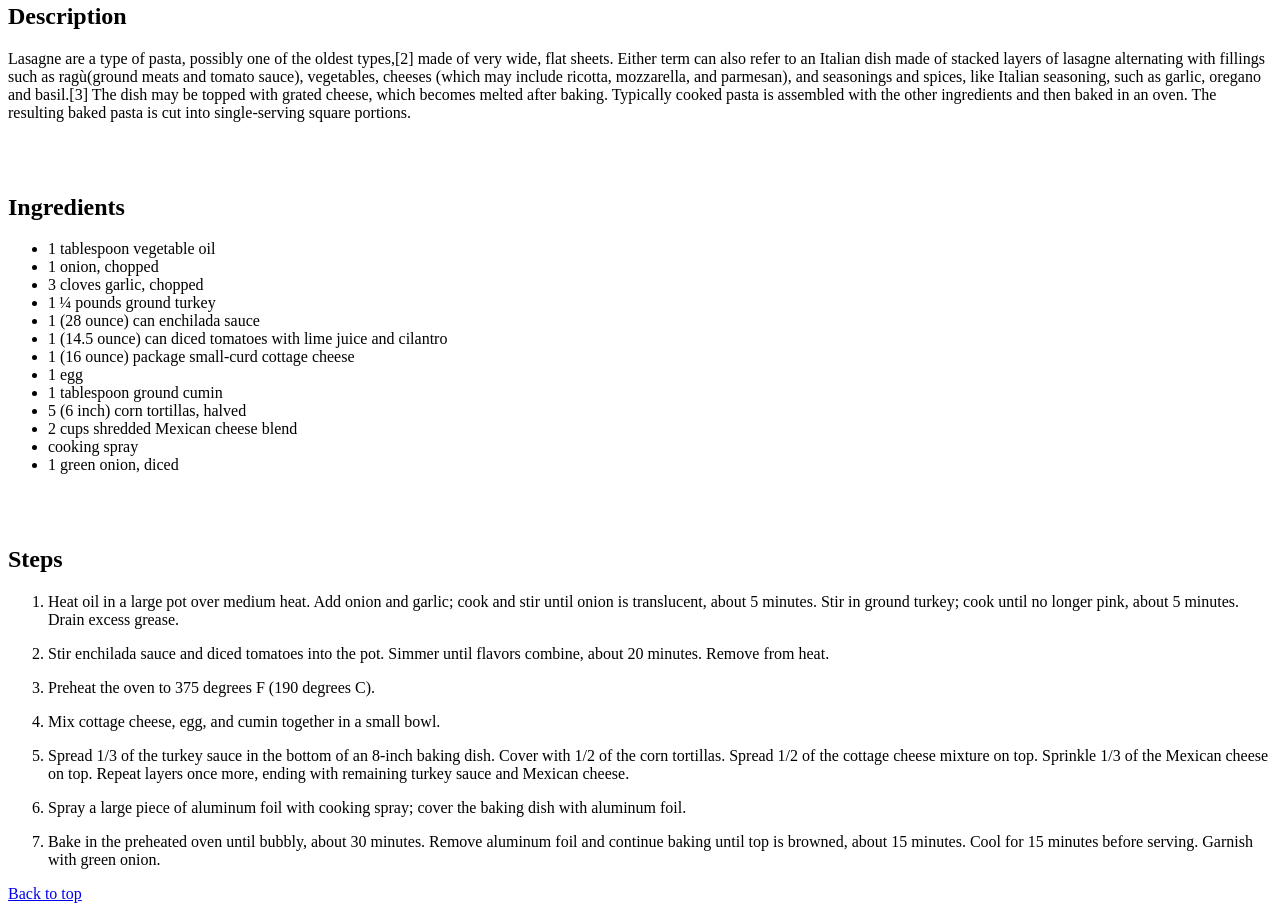
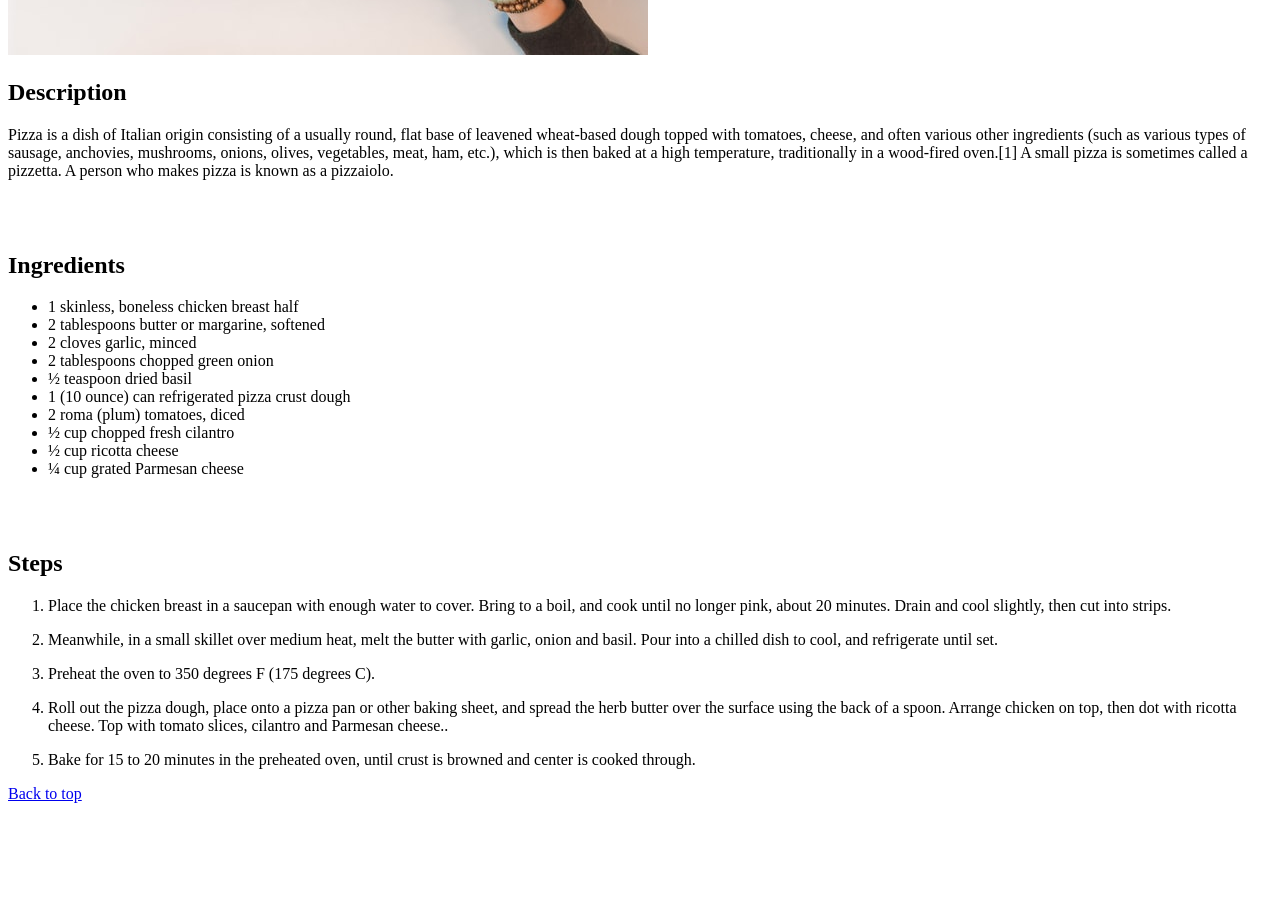
Before and after one commit to mkonefal1/odin-recipes, a plain HTML site: page recipes/Pizza.html in a window 1280 px wide. Shown: the part 576-1487 px from the top of the page. After the commit the page ends 1387 px from the top, so only its background shows below. Drawn offline with Linux system fonts and the light colour scheme.

Commit message:
Finish Pizza page; create order list in index.html

```diff
--- a/recipes/Pizza.html
+++ b/recipes/Pizza.html
@@ -4,43 +4,38 @@
     <meta charset="UTF-8" />
     <meta http-equiv="X-UA-Compatible" content="IE=edge" />
     <meta name="viewport" content="width=device-width, initial-scale=1.0" />
-    <title>Lasagna</title>
+    <title>Pizza</title>
   </head>
   <body>
     <a href="/Index.html"><h5>Homepage</h5></a>
-    <h1 id="#top">Lasagna</h1>
-    <img src="/recipes/IMG/Lasagna.jpeg" alt="Lasagna Pic" />
+    <h1 id="#top">Pizza</h1>
+    <img src="/recipes/IMG/pizza.jpeg" alt="Pizza Pic" />
     <br />
     <h2>Description</h2>
 
     <p>
-      Lasagne are a type of pasta, possibly one of the oldest types,[2] made of
-      very wide, flat sheets. Either term can also refer to an Italian dish made
-      of stacked layers of lasagne alternating with fillings such as ragù(ground
-      meats and tomato sauce), vegetables, cheeses (which may include ricotta,
-      mozzarella, and parmesan), and seasonings and spices, like Italian
-      seasoning, such as garlic, oregano and basil.[3] The dish may be topped
-      with grated cheese, which becomes melted after baking. Typically cooked
-      pasta is assembled with the other ingredients and then baked in an oven.
-      The resulting baked pasta is cut into single-serving square portions.
+      Pizza is a dish of Italian origin consisting of a usually round, flat base
+      of leavened wheat-based dough topped with tomatoes, cheese, and often
+      various other ingredients (such as various types of sausage, anchovies,
+      mushrooms, onions, olives, vegetables, meat, ham, etc.), which is then
+      baked at a high temperature, traditionally in a wood-fired oven.[1] A
+      small pizza is sometimes called a pizzetta. A person who makes pizza is
+      known as a pizzaiolo.
     </p>
     <br />
     <br />
     <h2>Ingredients</h2>
     <ul>
-      <li>1 tablespoon vegetable oil</li>
-      <li>1 onion, chopped</li>
-      <li>3 cloves garlic, chopped</li>
-      <li>1 ¼ pounds ground turkey</li>
-      <li>1 (28 ounce) can enchilada sauce</li>
-      <li>1 (14.5 ounce) can diced tomatoes with lime juice and cilantro</li>
-      <li>1 (16 ounce) package small-curd cottage cheese</li>
-      <li>1 egg</li>
-      <li>1 tablespoon ground cumin</li>
-      <li>5 (6 inch) corn tortillas, halved</li>
-      <li>2 cups shredded Mexican cheese blend</li>
-      <li>cooking spray</li>
-      <li>1 green onion, diced</li>
+      <li>1 skinless, boneless chicken breast half</li>
+      <li>2 tablespoons butter or margarine, softened</li>
+      <li>2 cloves garlic, minced</li>
+      <li>2 tablespoons chopped green onion</li>
+      <li>½ teaspoon dried basil</li>
+      <li>1 (10 ounce) can refrigerated pizza crust dough</li>
+      <li>2 roma (plum) tomatoes, diced</li>
+      <li>½ cup chopped fresh cilantro</li>
+      <li>½ cup ricotta cheese</li>
+      <li>¼ cup grated Parmesan cheese</li>
     </ul>
     <br />
     <br />
@@ -48,44 +43,33 @@
     <ol>
       <li>
         <p>
-          Heat oil in a large pot over medium heat. Add onion and garlic; cook
-          and stir until onion is translucent, about 5 minutes. Stir in ground
-          turkey; cook until no longer pink, about 5 minutes. Drain excess
-          grease.
+          Place the chicken breast in a saucepan with enough water to cover.
+          Bring to a boil, and cook until no longer pink, about 20 minutes.
+          Drain and cool slightly, then cut into strips.
         </p>
       </li>
       <li>
         <p>
-          Stir enchilada sauce and diced tomatoes into the pot. Simmer until
-          flavors combine, about 20 minutes. Remove from heat.
+          Meanwhile, in a small skillet over medium heat, melt the butter with
+          garlic, onion and basil. Pour into a chilled dish to cool, and
+          refrigerate until set.
         </p>
       </li>
       <li>
-        <p>Preheat the oven to 375 degrees F (190 degrees C).</p>
-      </li>
-      <li>
-        <p>Mix cottage cheese, egg, and cumin together in a small bowl.</p>
+        <p>Preheat the oven to 350 degrees F (175 degrees C).</p>
       </li>
       <li>
         <p>
-          Spread 1/3 of the turkey sauce in the bottom of an 8-inch baking dish.
-          Cover with 1/2 of the corn tortillas. Spread 1/2 of the cottage cheese
-          mixture on top. Sprinkle 1/3 of the Mexican cheese on top. Repeat
-          layers once more, ending with remaining turkey sauce and Mexican
-          cheese.
+          Roll out the pizza dough, place onto a pizza pan or other baking
+          sheet, and spread the herb butter over the surface using the back of a
+          spoon. Arrange chicken on top, then dot with ricotta cheese. Top with
+          tomato slices, cilantro and Parmesan cheese..
         </p>
       </li>
       <li>
         <p>
-          Spray a large piece of aluminum foil with cooking spray; cover the
-          baking dish with aluminum foil.
-        </p>
-      </li>
-      <li>
-        <p>
-          Bake in the preheated oven until bubbly, about 30 minutes. Remove
-          aluminum foil and continue baking until top is browned, about 15
-          minutes. Cool for 15 minutes before serving. Garnish with green onion.
+          Bake for 15 to 20 minutes in the preheated oven, until crust is
+          browned and center is cooked through.
         </p>
       </li>
     </ol>
```
Also changed, not shown: Index.html (+9 -3 lines), recipes/IMG/pizza.jpeg (added).
